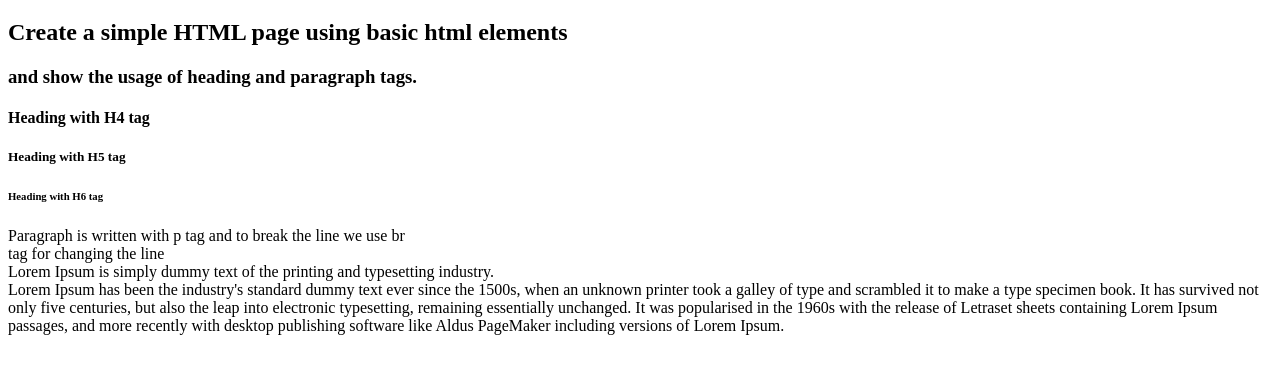
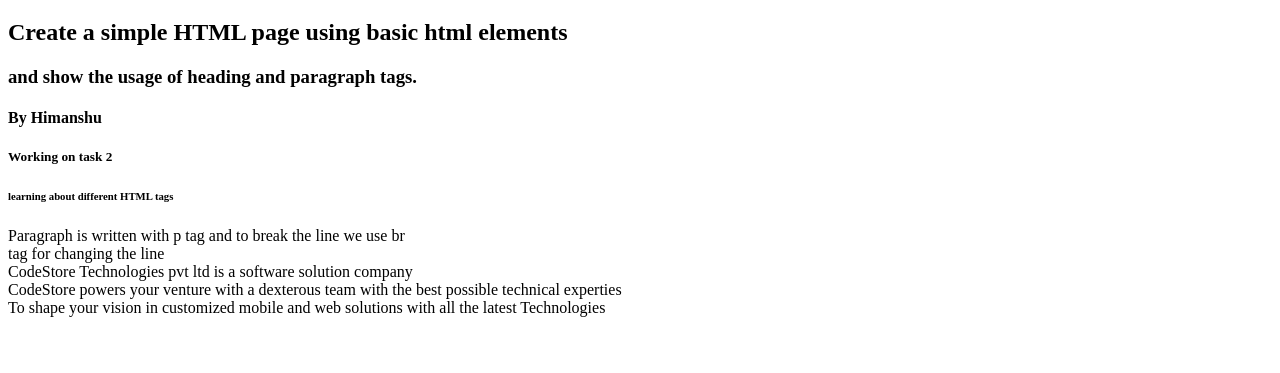
Before and after one commit to mishrahimanshu2000/Training_CodeStore, a plain HTML site: page 20-Feb-2023/Task2.html in a window 1280 px wide. Shown: the part 61-434 px from the top of the page. Drawn offline with Linux system fonts and the light colour scheme.

Commit message:
changed the text in paraggraph and heading

```diff
--- a/20-Feb-2023/Task2.html
+++ b/20-Feb-2023/Task2.html
@@ -12,16 +12,15 @@
     <h1> Task2 </h1>
     <h2> Create a simple HTML page using basic html elements  </h2>
     <h3> and show the usage of heading and paragraph tags. </h3>
-    <h4> Heading with H4 tag </h4>
-    <h5> Heading with H5 tag </h5>
-    <h6> Heading with H6 tag </h6>
+    <h4> By Himanshu </h4>
+    <h5> Working on task 2 </h5>
+    <h6> learning about different HTML tags</h6>
         <!-- heading can be defined with h1-h6 tags all the tags defines the heading of Different size
         <h1> defines the most important heading. <h6> defines the least important heading. -->
     <p>Paragraph is written with p tag and to break the line we use br <br> tag for changing the line <br>
-        Lorem Ipsum is simply dummy text of the printing and typesetting industry. <br>
-        Lorem Ipsum has been the industry's standard dummy text ever since the 1500s, when an unknown printer took a galley of type and scrambled it to make a type specimen book.
-        It has survived not only five centuries, but also the leap into electronic typesetting, remaining essentially unchanged. It was popularised in the 1960s with the release of Letraset sheets containing Lorem Ipsum passages,
-        and more recently with desktop publishing software like Aldus PageMaker including versions of Lorem Ipsum.
+        CodeStore Technologies pvt ltd is a software solution company<br>
+        CodeStore powers your venture with a dexterous team with the best possible technical experties <br>
+        To shape your vision in customized mobile and web solutions with all the latest Technologies
     </p>
         <!-- <p> tag is used to define the paragraph
             Browsers automatically add a single blank line before and after each <p> element.  -->
```
